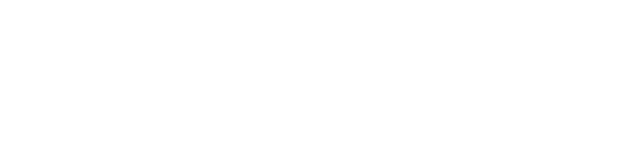
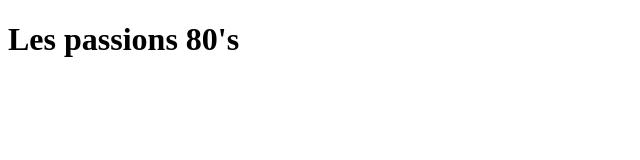
Before and after one commit to freespirit547/les_passions_80s, a plain HTML site: page index.html in a window 1280 px wide. Shown: the whole page, without its empty margins (0-640 px from the left). Drawn offline with Linux system fonts and the light colour scheme.

Commit message:
ajout titre site

```diff
--- a/index.html
+++ b/index.html
@@ -3,10 +3,11 @@
 <head>
     <meta charset="UTF-8">
     <meta name="viewport" content="width=device-width, initial-scale=1.0">
-    <title>Les passions rétro</title>
+    <title>Les passions 80's</title>
 </head>
+
 <body>
-
+    <h1>Les passions 80's</h1>
 
 
 
```
